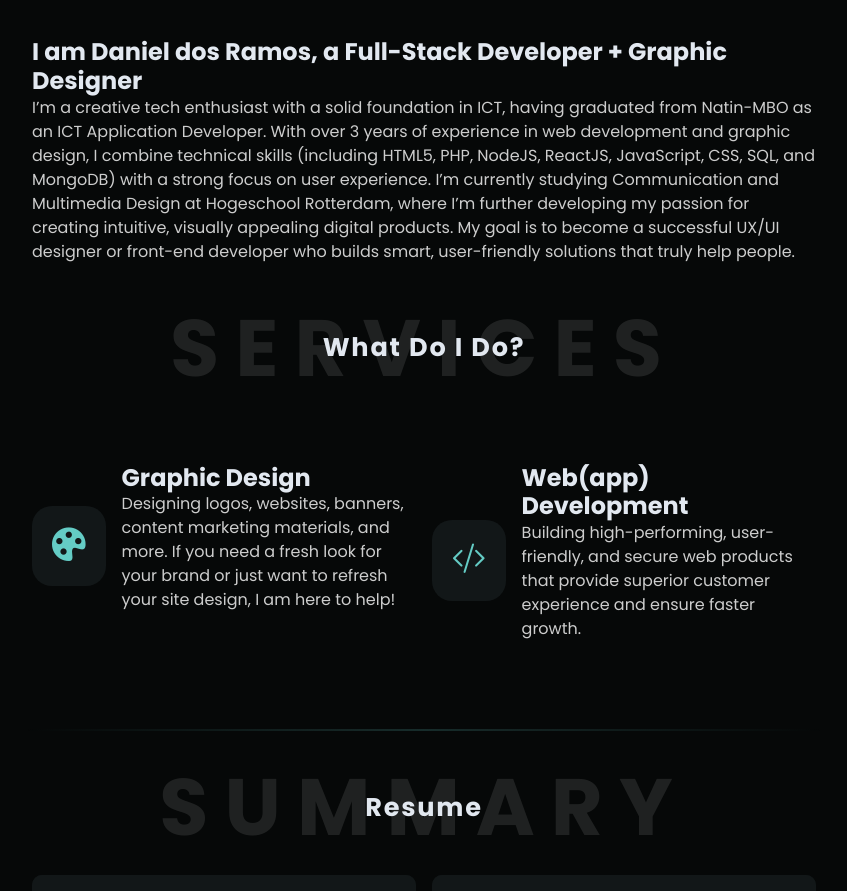
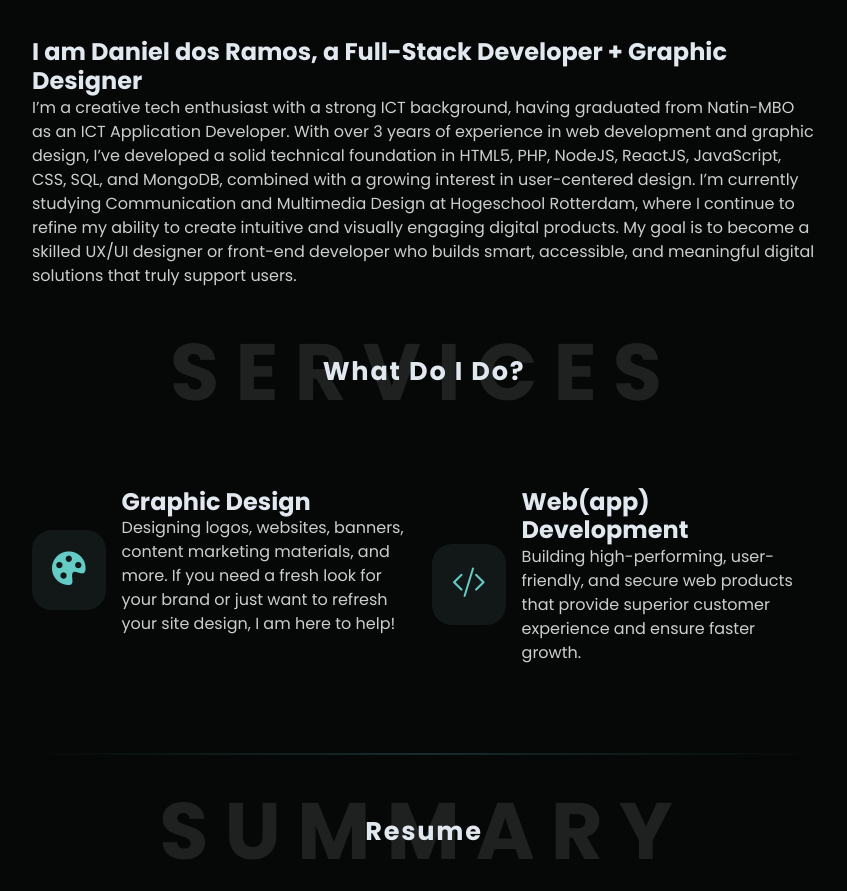
Before and after one commit to FrostiSR/portfolio, a React (Vite) app: page / in a window 1280 px wide. Shown: the part 924-1815 px from the top of the page, without its empty margins (408-1255 px from the left). Built offline with nearby package versions, Linux system fonts and the light colour scheme; no server answers.

Commit message:
about me data v8

```diff
--- a/src/data.js
+++ b/src/data.js
@@ -7,7 +7,7 @@ export const ABOUT = {
         left: {
             title: 'I am Daniel dos Ramos, a Full-Stack Developer + Graphic Designer',
             content:
-            `I’m a creative tech enthusiast with a solid foundation in ICT, having graduated from Natin-MBO as an ICT Application Developer. With over 3 years of experience in web development and graphic design, I combine technical skills (including HTML5, PHP, NodeJS, ReactJS, JavaScript, CSS, SQL, and MongoDB) with a strong focus on user experience. I’m currently studying Communication and Multimedia Design at Hogeschool Rotterdam, where I’m further developing my passion for creating intuitive, visually appealing digital products. My goal is to become a successful UX/UI designer or front-end developer who builds smart, user-friendly solutions that truly help people.`
+            `I’m a creative tech enthusiast with a strong ICT background, having graduated from Natin-MBO as an ICT Application Developer. With over 3 years of experience in web development and graphic design, I’ve developed a solid technical foundation in HTML5, PHP, NodeJS, ReactJS, JavaScript, CSS, SQL, and MongoDB, combined with a growing interest in user-centered design. I’m currently studying Communication and Multimedia Design at Hogeschool Rotterdam, where I continue to refine my ability to create intuitive and visually engaging digital products. My goal is to become a skilled UX/UI designer or front-end developer who builds smart, accessible, and meaningful digital solutions that truly support users.`
         },
         right: {
             name: 'Daniël Dos Ramos',
```
